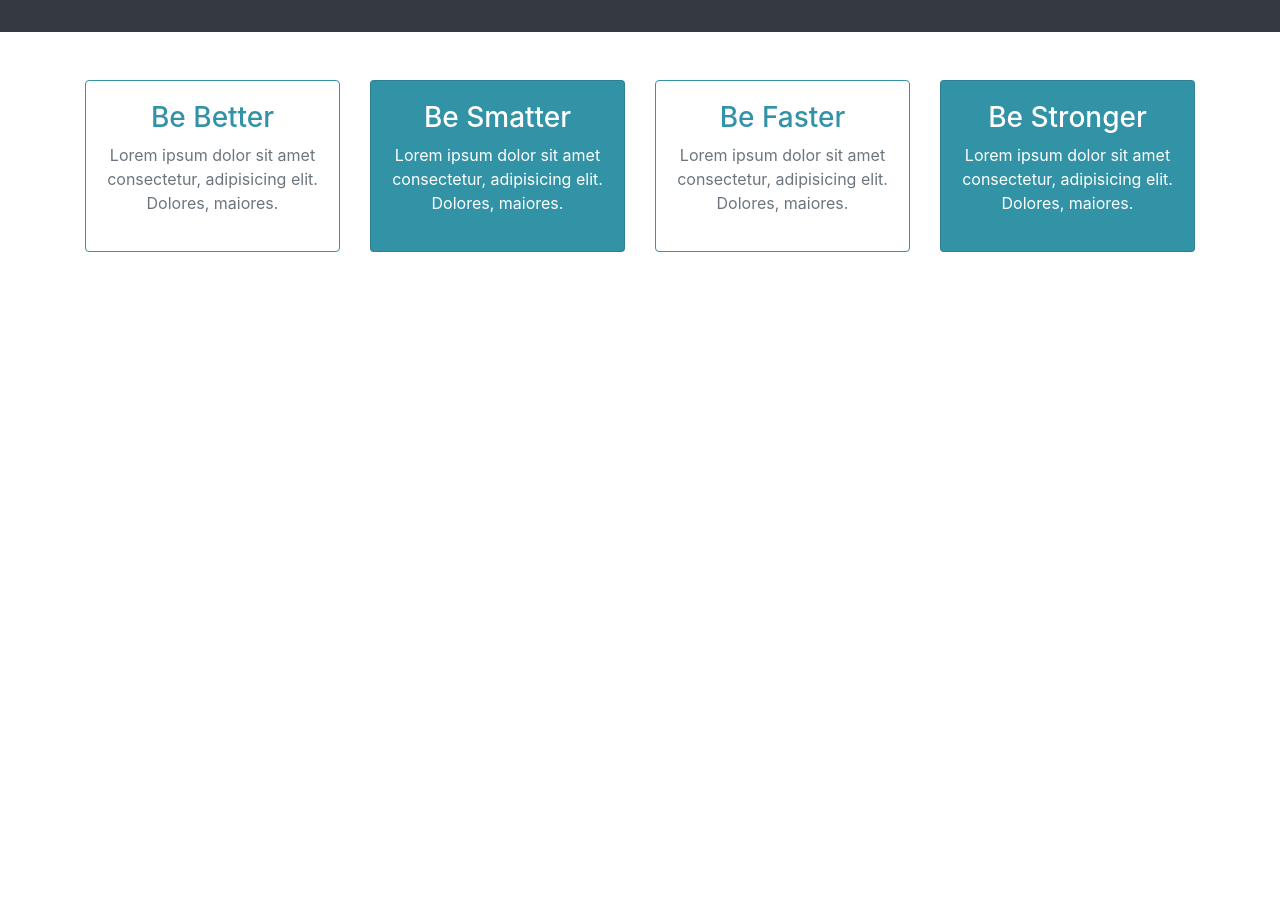
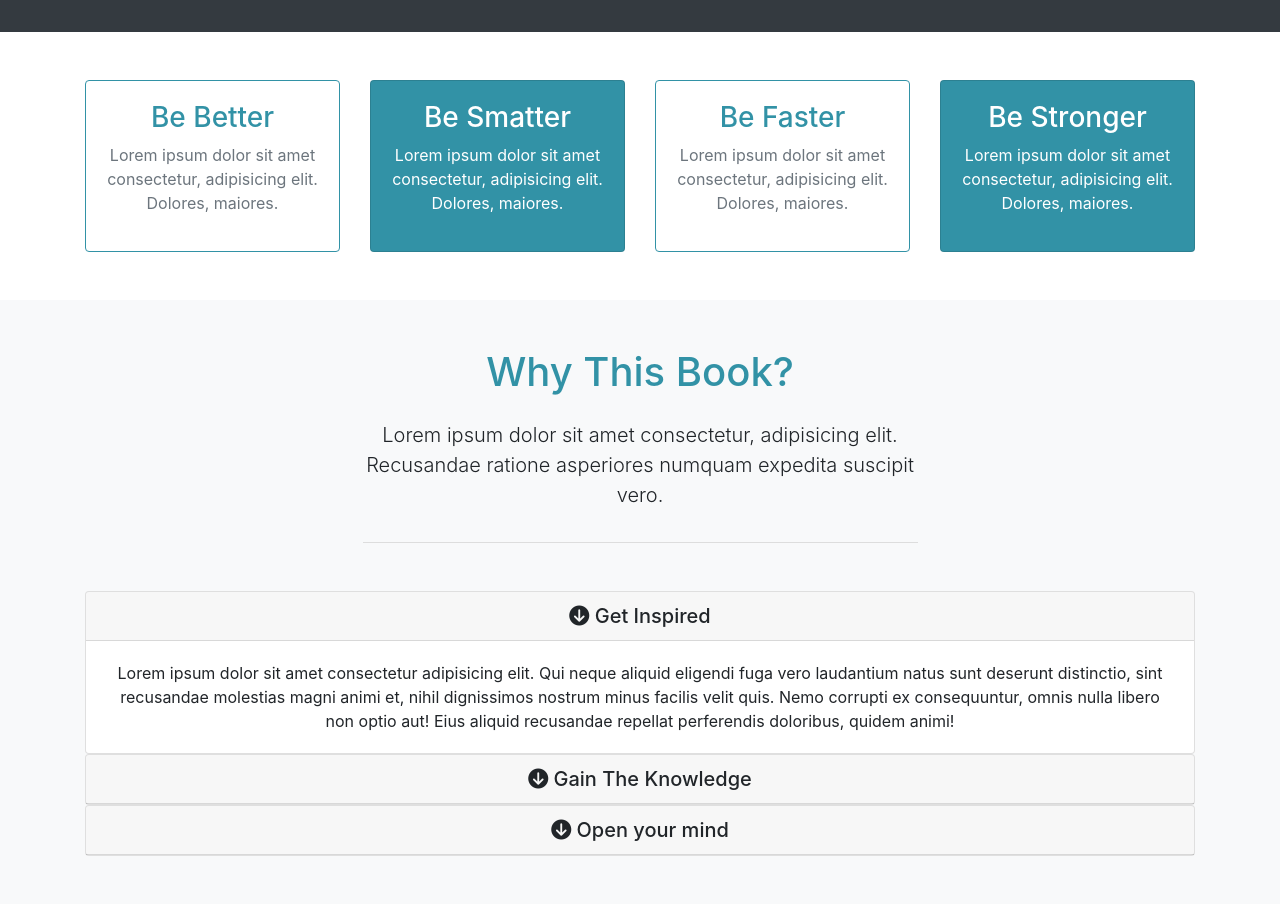
Before and after one commit to Gripokid/Mizuxe, a plain HTML site: page index.html in a window 1280 px wide. Shown: the part 817-1721 px from the top of the page. Before the commit the page ends 1117 px from the top, so only its background shows below. Drawn offline with nearby package versions, Linux system fonts and the light colour scheme.

Commit message:
About Section with Accordion

```diff
--- a/index.html
+++ b/index.html
@@ -156,6 +156,108 @@
         </div>
       </div>
     </section>
+
+    <!-- ABOUT -->
+    <section id="about" class="py-5 text-center bg-light">
+      <div class="container">
+        <div class="row">
+          <div class="col">
+            <div class="info-header mb-5">
+              <h1 class="text-primary pb-3">
+                Why This Book?
+              </h1>
+              <p class="lead pb-3">
+                Lorem ipsum dolor sit amet consectetur, adipisicing elit.
+                Recusandae ratione asperiores numquam expedita suscipit vero.
+              </p>
+            </div>
+
+            <!-- ACCORDION -->
+            <div id="accordion">
+              <div class="card">
+                <div class="card-header">
+                  <h5 class="mb-0">
+                    <div
+                      href="#collapse1"
+                      data-toggle="collapse"
+                      data-parent="#accordion"
+                    >
+                      <i class="fas fa-arrow-circle-down"></i> Get Inspired
+                    </div>
+                  </h5>
+                </div>
+
+                <div id="collapse1" class="collapse show">
+                  <div class="card-body">
+                    Lorem ipsum dolor sit amet consectetur adipisicing elit. Qui
+                    neque aliquid eligendi fuga vero laudantium natus sunt
+                    deserunt distinctio, sint recusandae molestias magni animi
+                    et, nihil dignissimos nostrum minus facilis velit quis. Nemo
+                    corrupti ex consequuntur, omnis nulla libero non optio aut!
+                    Eius aliquid recusandae repellat perferendis doloribus,
+                    quidem animi!
+                  </div>
+                </div>
+              </div>
+
+              <div class="card">
+                <div class="card-header">
+                  <h5 class="mb-0">
+                    <div
+                      href="#collapse2"
+                      data-toggle="collapse"
+                      data-parent="#accordion"
+                    >
+                      <i class="fas fa-arrow-circle-down"></i> Gain The
+                      Knowledge
+                    </div>
+                  </h5>
+                </div>
+
+                <div id="collapse2" class="collapse">
+                  <div class="card-body">
+                    Lorem ipsum dolor sit amet consectetur adipisicing elit. Qui
+                    neque aliquid eligendi fuga vero laudantium natus sunt
+                    deserunt distinctio, sint recusandae molestias magni animi
+                    et, nihil dignissimos nostrum minus facilis velit quis. Nemo
+                    corrupti ex consequuntur, omnis nulla libero non optio aut!
+                    Eius aliquid recusandae repellat perferendis doloribus,
+                    quidem animi!
+                  </div>
+                </div>
+              </div>
+
+              <div class="card">
+                <div class="card-header">
+                  <h5 class="mb-0">
+                    <div
+                      href="#collapse3"
+                      data-toggle="collapse"
+                      data-parent="#accordion"
+                    >
+                      <i class="fas fa-arrow-circle-down"></i> Open your mind
+                    </div>
+                  </h5>
+                </div>
+
+                <div id="collapse3" class="collapse">
+                  <div class="card-body">
+                    Lorem ipsum dolor sit amet consectetur adipisicing elit. Qui
+                    neque aliquid eligendi fuga vero laudantium natus sunt
+                    deserunt distinctio, sint recusandae molestias magni animi
+                    et, nihil dignissimos nostrum minus facilis velit quis. Nemo
+                    corrupti ex consequuntur, omnis nulla libero non optio aut!
+                    Eius aliquid recusandae repellat perferendis doloribus,
+                    quidem animi!
+                  </div>
+                </div>
+              </div>
+            </div>
+          </div>
+        </div>
+      </div>
+    </section>
+
     <script
       src="http://code.jquery.com/jquery-3.3.1.min.js"
       integrity="sha256-FgpCb/KJQlLNfOu91ta32o/NMZxltwRo8QtmkMRdAu8="
--- a/scss/style.scss
+++ b/scss/style.scss
@@ -31,6 +31,12 @@ body {
   }
 }
 
+.info-header {
+  width: 50%;
+  margin: auto;
+  border-bottom: 1px #ddd solid;
+}
+
 @media (max-width: 768px) {
   #showcase {
     min-width: 500px;
```
Also changed, not shown: css/style.css.
